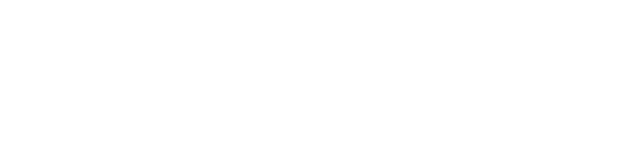
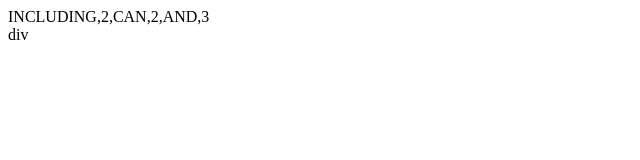
Before and after one commit to guruguru2004/word_count-main, a plain HTML site: page index.html in a window 1280 px wide. Shown: the whole page, without its empty margins (0-640 px from the left). Drawn offline with Linux system fonts and the light colour scheme.

Commit message:
Update index.html

```diff
--- a/index.html
+++ b/index.html
@@ -7,7 +7,9 @@
     <title>Coding Assignment 5</title>
 </head>
 <body>
+    <div id="dis"></div>div
     <script>
+        var dis =document.getElementById('dis');
         var text="Apples are a good source of nutrients, including fiber, vitamin C, and antioxidants which can help support healthy digestion, brain health, and weight management There is evidence that apples can also protect against certain chronic diseases, including cancer, heart disease, and type  diabetes"
 var words=text.toUpperCase().replace(/[.,]/g, "").split(" ")
 var Obj={}
@@ -26,7 +28,7 @@ words.forEach(item => {Obj[item] = (Obj[item] || 0) +1})
     a.sort((z, y)=>{return z[1] - y[1]})
     d=a.splice(a.length-3)
     console.log(d)
-
+    dis.innerHTML = d;
     </script>
 </body>
 </html>
```
